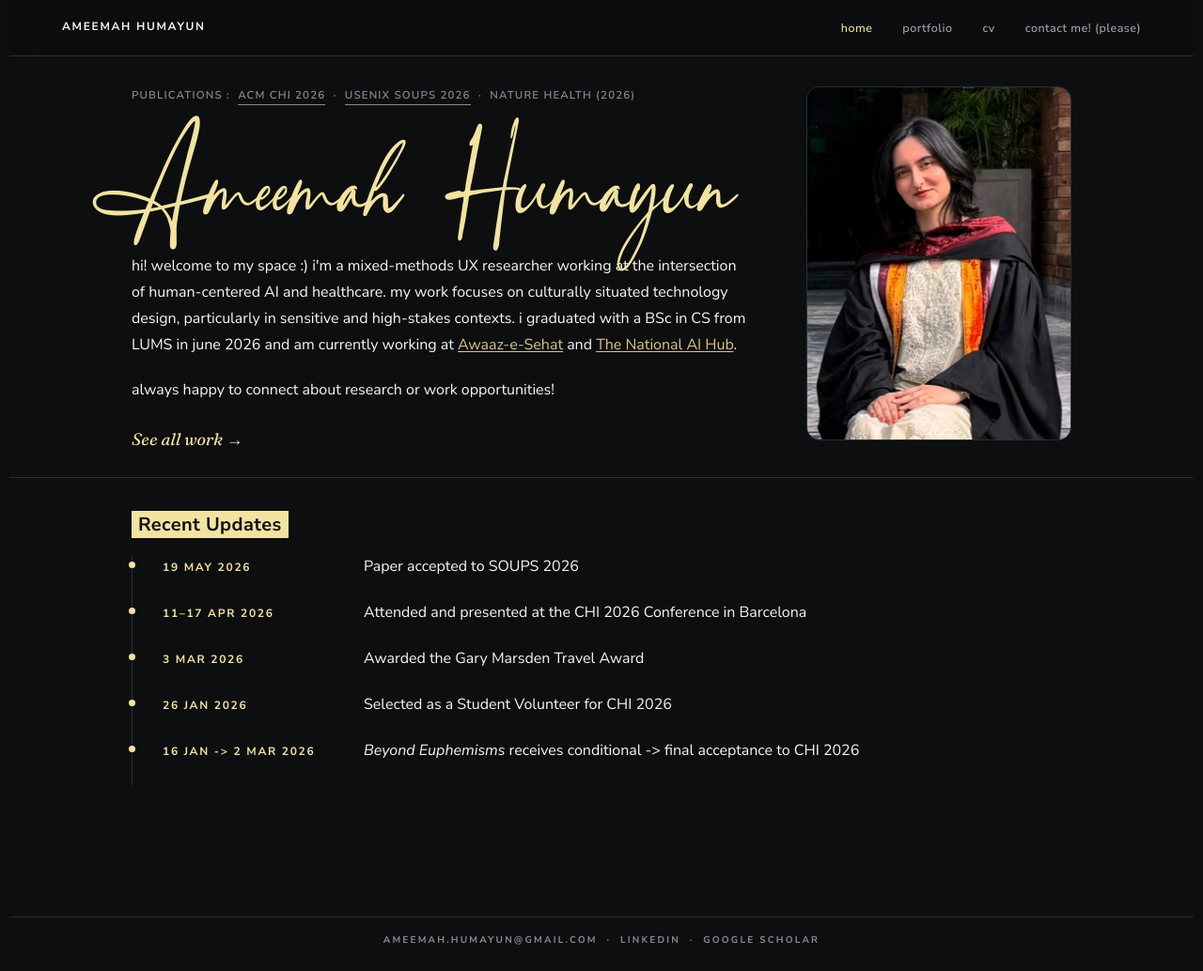
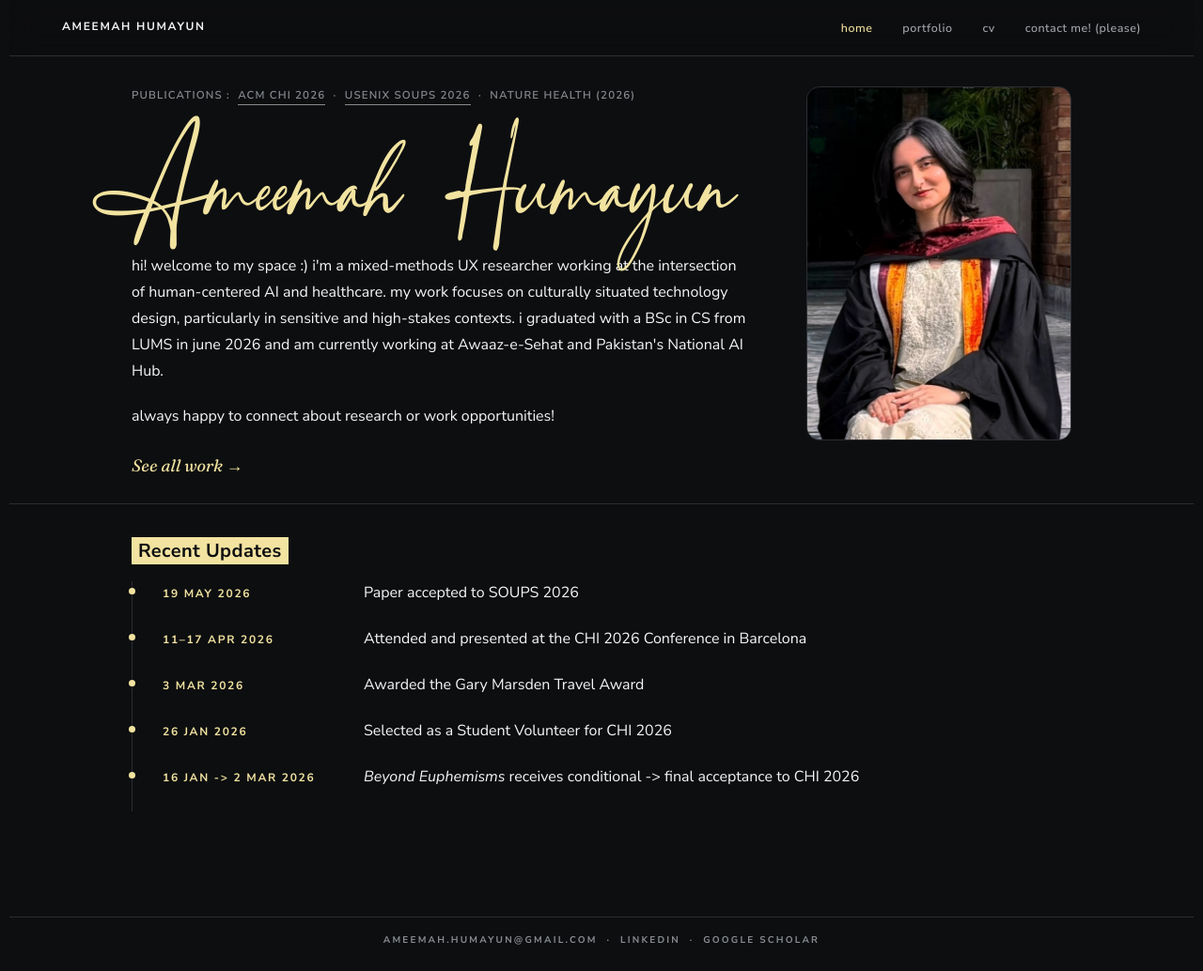
Before and after one commit to ameemahumayun/ameemahumayun.github.io, a Jekyll site: the page built from index.html, in a window 1280 px wide and 1034 px high. Shown: the whole window at 94% size. Built offline with Jekyll 4.4.1, drawn with Linux system fonts in a browser that asks for light colours.

Commit message:
Remove links to Awaaz-e-Sehat and National AI Hub, rename the latter
"The National AI Hub" -> "Pakistan's National AI Hub" in the
homepage intro paragraph; both org names are now plain text instead
of outbound links.

```diff
--- a/index.html
+++ b/index.html
@@ -16,7 +16,7 @@ description: Mixed-methods UX researcher working on human-centered AI for health
         <span>Nature Health (2026)</span>
       </p>
       <h1 class="signature-text" style="margin-top:2.125rem;margin-bottom:1.1rem;">Ameemah Humayun</h1>
-      <p class="lead" style="max-width:660px;font-size:var(--text-base);line-height:1.75;margin-bottom:1.25rem;">hi! welcome to my space :) i'm a mixed-methods UX researcher working at the intersection of human-centered AI and healthcare. my work focuses on culturally situated technology design, particularly in sensitive and high-stakes contexts. i graduated with a BSc in CS from LUMS in june 2026 and am currently working at <a href="https://www.awaazesehat.com/" target="_blank" rel="noopener" class="link-teal">Awaaz-e-Sehat</a> and <a href="https://thenationalaihub.com/" target="_blank" rel="noopener" class="link-teal">The National AI Hub</a>.</p>
+      <p class="lead" style="max-width:660px;font-size:var(--text-base);line-height:1.75;margin-bottom:1.25rem;">hi! welcome to my space :) i'm a mixed-methods UX researcher working at the intersection of human-centered AI and healthcare. my work focuses on culturally situated technology design, particularly in sensitive and high-stakes contexts. i graduated with a BSc in CS from LUMS in june 2026 and am currently working at Awaaz-e-Sehat and Pakistan's National AI Hub.</p>
       <p class="lead" style="max-width:660px;font-size:var(--text-base);line-height:1.75;margin-bottom:1.25rem;">always happy to connect about research or work opportunities!</p>
       <p style="margin-top:1.5rem;">
         <a href="{{ '/work/' | relative_url }}" class="serif" style="font-size:1.125rem;">See all work &rarr;</a>
```
